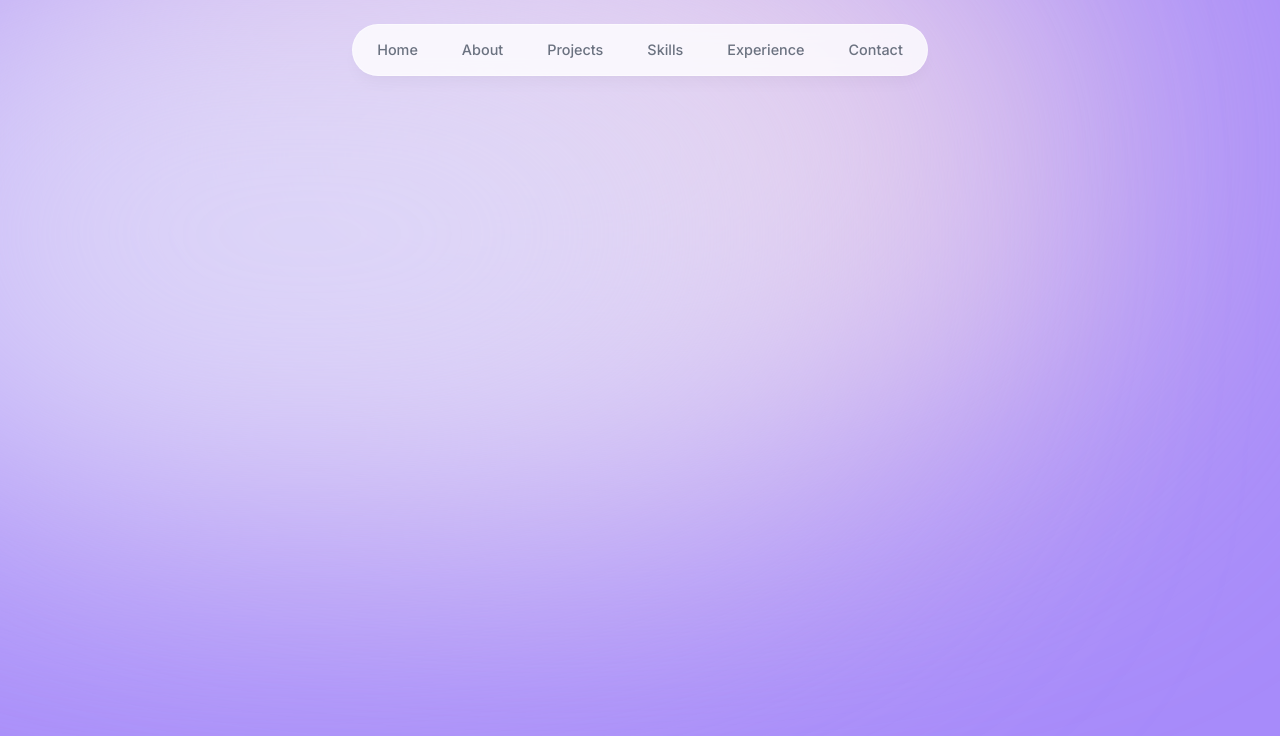
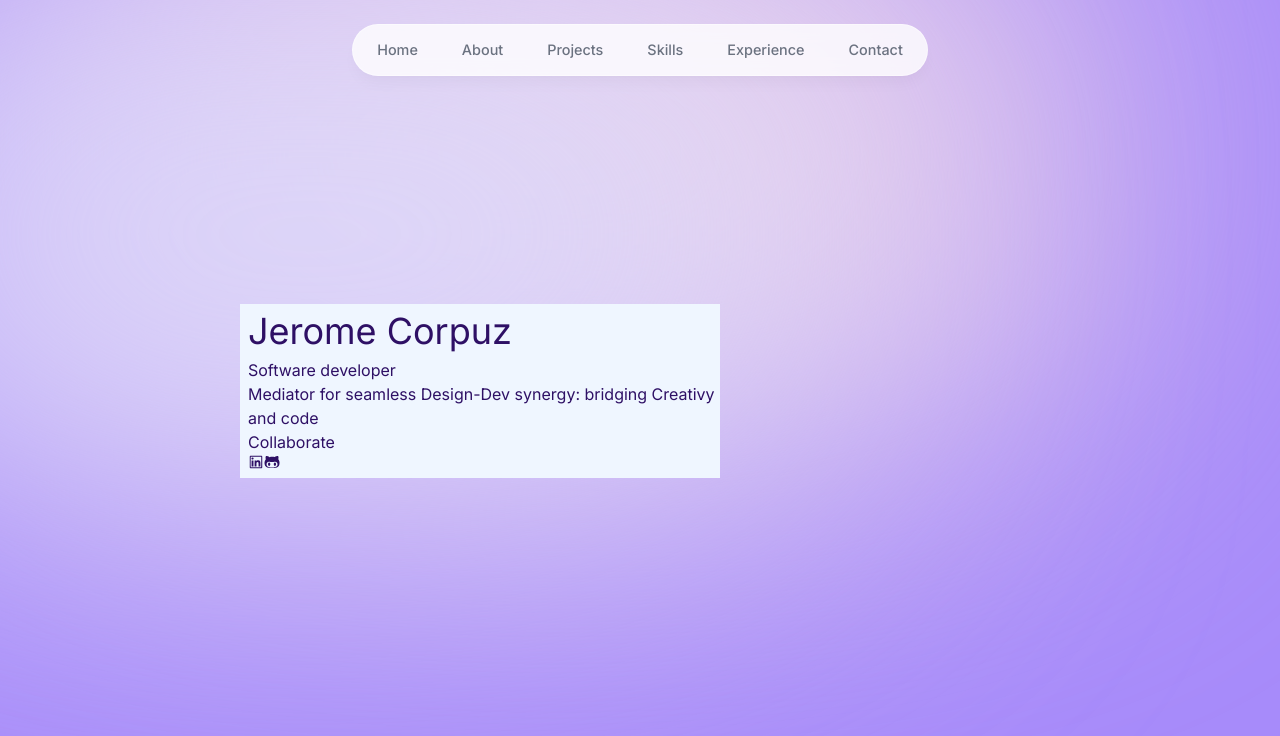
Before and after one commit to romylomy/jerome-corpuz-portfolio, a Next.js app: page / in a window 1280 px wide. Shown: the top 736 px of the page. Built offline with nearby package versions, Linux system fonts and the light colour scheme.

Commit message:
adding hero section content

```diff
--- a/app/layout.tsx
+++ b/app/layout.tsx
@@ -1,8 +1,8 @@
 
 import './globals.css'
-import { Inter } from 'next/font/google'
+import { Holtwood_One_SC, Inter } from 'next/font/google'
 import Header from '@/components/header'
-import Intro from '@/components/intro'
+import Home from './page'
 
 
 const inter = Inter({ subsets: ['latin'] })
@@ -19,9 +19,8 @@ export default function RootLayout({
 }) {
   return (
     <html lang="en">
-      <body className={`${inter.className} bg-violet-400 text-violet-950`}>
+      <body className={`${inter.className} bg-violet-400 text-violet-950 pt-48`}>
         <Header/>
-        <Intro/>
         <div className="bg-[#fbe2e3] absolute top-[-6rem] -z-10 right-[11rem] h-[31.25rem] w-[31.25rem] rounded-full blur-[10rem] sm:w-[68.75rem] dark:bg-[#946263]"></div>
         <div className="bg-[#dbd7fb] absolute top-[-1rem] -z-10 left-[-35rem] h-[31.25rem] w-[50rem] rounded-full blur-[10rem] sm:w-[68.75rem] md:left-[-33rem] lg:left-[-28rem] xl:left-[-15rem] 2xl:left-[-5rem] dark:bg-[#676394]"></div>
 
--- a/app/page.tsx
+++ b/app/page.tsx
@@ -1,8 +1,9 @@
+import Intro from "@/components/intro";
 
 export default function Home() {
   return (
     <main className="">
-
+      <Intro/>
     </main>
   )
 }
--- a/components/intro.tsx
+++ b/components/intro.tsx
@@ -4,19 +4,31 @@ import Lottie from'lottie-react';
 import SynergyAnimation from '@/public/SynergyAnimation.json';
 import React from 'react';
 import { motion } from 'framer-motion';
+import { FaGithubAlt } from 'react-icons/fa';
+import { AiOutlineLinkedin } from 'react-icons/ai';
 
 
 export default function Intro() {
   return (
-    <section>
-       <motion.div
-             initial={{ opacity: 0, scale: 0 }}
-             animate={{ opacity: 1, scale: 1 }}
-             transition={{ delay: 0.6, duration: 0.5 }}
-            style={{ width: '100px', height: '100px' }} // Set appropriate dimensions
-        >
-            <Lottie animationData={SynergyAnimation} loop autoplay />
-        </motion.div>
+    <section className='pt-28'>
+            <div className='w-9/10'>
+               <div className='w-3/4 lg:flex items-center justify-center'>
+                  <div className='bg-blue-50 pl-2 pb-2 w-1/2'>
+                        <h1 className='text-custom'>Jerome Corpuz </h1>
+                        <h2>Software developer</h2>
+                        <p>
+                            Mediator for seamless Design-Dev synergy: bridging Creativy and code
+                        </p>
+                        <button>Collaborate</button>
+                        <div className='flex'>
+                            <AiOutlineLinkedin  />
+                            <FaGithubAlt  />
+                        </div>
+
+                  </div>
+
+               </div>
+            </div>
 
     </section>
   )
--- a/tailwind.config.js
+++ b/tailwind.config.js
@@ -12,6 +12,11 @@ module.exports = {
         'gradient-conic':
           'conic-gradient(from 180deg at 50% 50%, var(--tw-gradient-stops))',
       },
+      fontSize: {
+        'xs': '0.75rem',
+        'sm': '0.875rem',
+        'custom': '2.25rem', // Define a custom font size
+      },
     },
   },
   plugins: [],
```
